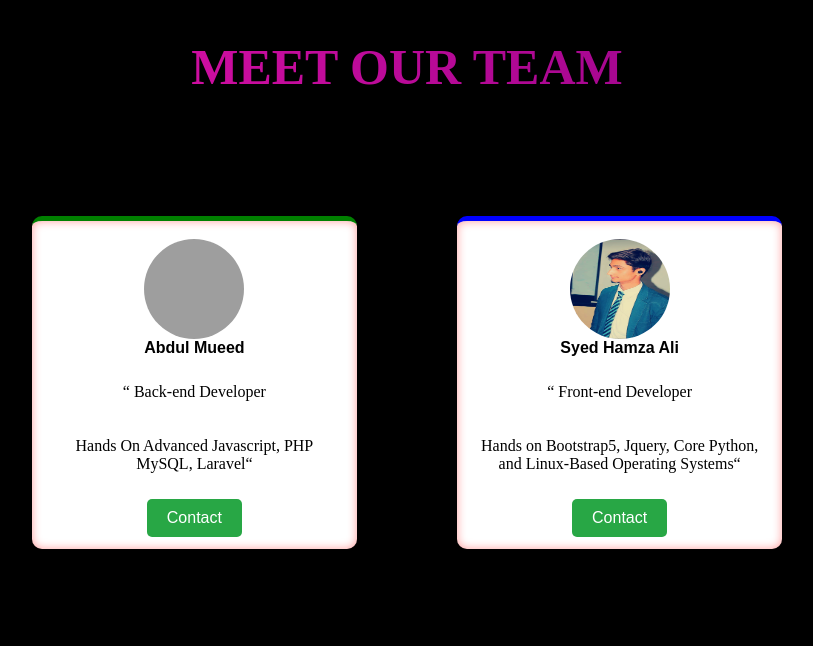
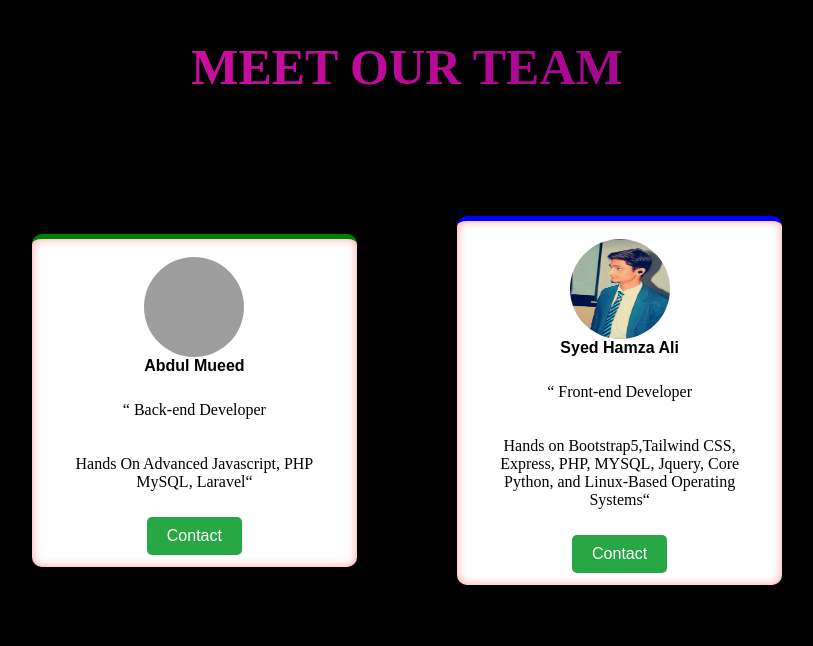
Before and after one commit to Hamza-alikazmi/Hamza-alikazmi-Hamza-alikazmi.github.io, a website: page frontend/about.html in a window 1280 px wide. Shown: the top 646 px of the page, without its empty margins (233-1046 px from the left). Drawn offline with Linux system fonts and the light colour scheme; grey boxes are pictures that could not be loaded.

Commit message:
Update about.html

```diff
--- a/frontend/about.html
+++ b/frontend/about.html
@@ -207,7 +207,7 @@
                     <div class="card-title">Syed Hamza Ali</div>
                     <div class="detail">
                         <p>“ Front-end Developer </p>
-                        <p>Hands on Bootstrap5, Jquery, Core Python, and Linux-Based Operating Systems“</p>
+                        <p>Hands on Bootstrap5,Tailwind CSS, Express, PHP, MYSQL, Jquery, Core Python, and Linux-Based Operating Systems“</p>
                         <a href="mailto:63kazmi.edu@gmail.com">
                             <button class="btn">Contact</button>
                         </a>
```
